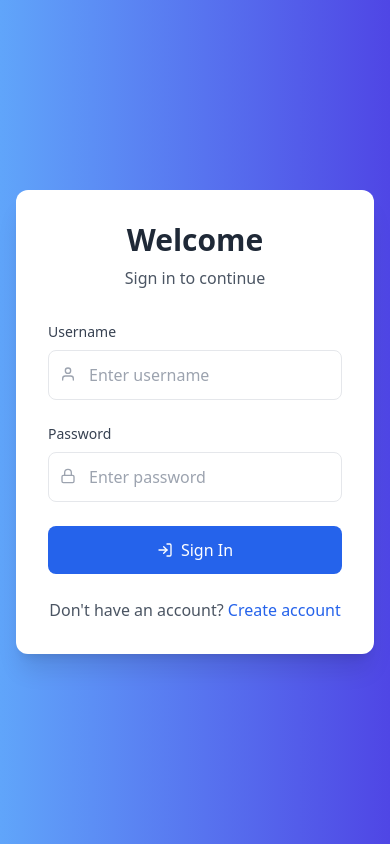
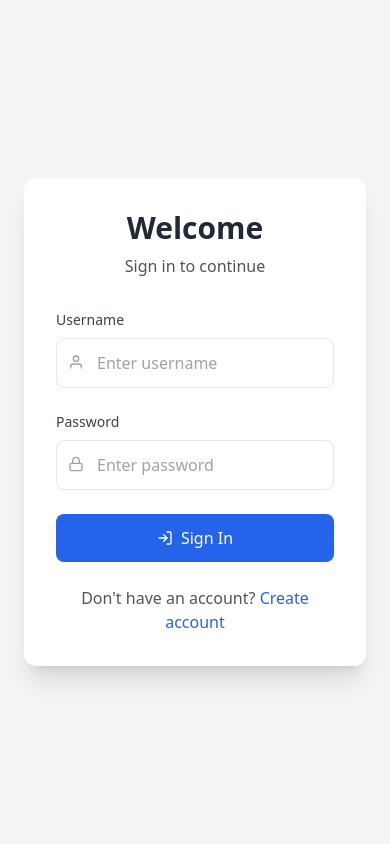
Before and after one commit to tanushaavinashmca25/mindscape, a React (Create React App) app in the folder frontend/: page /login in a window 390 px wide. Built offline with nearby package versions, Linux system fonts and the light colour scheme.

Commit message:
login update

```diff
--- a/frontend/src/components/Login.js
+++ b/frontend/src/components/Login.js
@@ -4,19 +4,18 @@ import { useNavigate, useLocation } from 'react-router-dom';
 import { FiUser, FiLock, FiLogIn } from 'react-icons/fi';
 import Message from './Message';
 
-const Login = ({ setAuthToken , setRole }) => {
+const Login = ({ setAuthToken, setRole }) => {
   const [username, setUsername] = useState('');
   const [password, setPassword] = useState('');
   const [error, setError] = useState('');
   const [successMessage, setSuccessMessage] = useState('');
+
   const navigate = useNavigate();
   const location = useLocation();
 
-  // check for success message in the navigation state
   useEffect(() => {
     if (location.state?.successMessage) {
       setSuccessMessage(location.state.successMessage);
-      // clear the nav state to avoid showing the message again on refresh
       navigate(location.pathname, { replace: true, state: {} });
     }
   }, [location, navigate]);
@@ -37,39 +36,56 @@ const handleLogin = async (e) => {
       setRole(res.data.role);
 
       navigate('/dashboard');
-
     } catch (err) {
       setError(err.response?.data?.error || 'Login failed');
     }
   };
 
+  return (
+    <div className="min-h-screen grid grid-cols-1 md:grid-cols-2">
 
-  return (
-    <div className="min-h-screen bg-gradient-to-r from-blue-400 to-indigo-600 flex items-center justify-center p-4">
+      {/* LEFT SIDE – IMAGE / ILLUSTRATION */}
+      <div className="hidden md:flex items-center justify-center bg-gradient-to-br from-purple-600 to-indigo-700 text-white p-10">
+        <div className="text-center max-w-md">
+          <img
+            src="https://images.unsplash.com/photo-1584697964403-8c5fbc0b82b3"
+            alt="Learning"
+            className="rounded-xl shadow-lg mb-8"
+          />
+          <h2 className="text-3xl font-bold mb-4">
+            Welcome to Mindscape
+          </h2>
+          <p className="text-lg opacity-90">
+            Learn. Grow. Explore your potential with us.
+          </p>
+        </div>
+      </div>
+
+      {/* RIGHT SIDE – LOGIN FORM */}
+      <div className="flex items-center justify-center bg-gray-100 p-6">
         <div className="bg-white rounded-xl shadow-xl p-8 w-full max-w-md">
+
           <div className="text-center mb-8">
-          <h1 className="text-3xl font-bold text-gray-800 mb-2 flex items-center justify-center">
+            <h1 className="text-3xl font-bold text-gray-800 mb-2">
               Welcome
             </h1>
             <p className="text-gray-600">Sign in to continue</p>
           </div>
 
-        {/* Success message (shown after registration) */}
           {successMessage && (
             <Message type="success" onClose={() => setSuccessMessage('')}>
               {successMessage}
             </Message>
           )}
 
-        {/* Error message (shown for login errors) */}
           {error && (
             <Message type="error" onClose={() => setError('')}>
               {error}
             </Message>
           )}
 
-        {/* Login Form */}
           <form onSubmit={handleLogin} className="space-y-6">
+
             <div>
               <label className="block text-sm font-medium text-gray-700 mb-2">
                 Username
@@ -79,7 +95,7 @@ const handleLogin = async (e) => {
                 <input
                   type="text"
                   placeholder="Enter username"
-                className="w-full pl-10 pr-4 py-3 border rounded-lg focus:ring-2 focus:ring-blue-500 focus:border-blue-500"
+                  className="w-full pl-10 pr-4 py-3 border rounded-lg focus:ring-2 focus:ring-blue-500"
                   value={username}
                   onChange={(e) => setUsername(e.target.value)}
                   required
@@ -96,7 +112,7 @@ const handleLogin = async (e) => {
                 <input
                   type="password"
                   placeholder="Enter password"
-                className="w-full pl-10 pr-4 py-3 border rounded-lg focus:ring-2 focus:ring-blue-500 focus:border-blue-500"
+                  className="w-full pl-10 pr-4 py-3 border rounded-lg focus:ring-2 focus:ring-blue-500"
                   value={password}
                   onChange={(e) => setPassword(e.target.value)}
                   required
@@ -106,7 +122,7 @@ const handleLogin = async (e) => {
 
             <button
               type="submit"
-            className="w-full bg-blue-600 text-white py-3 rounded-lg hover:bg-blue-700 transition-colors flex items-center justify-center"
+              className="w-full bg-blue-600 text-white py-3 rounded-lg hover:bg-blue-700 transition flex items-center justify-center"
             >
               <FiLogIn className="mr-2" />
               Sign In
@@ -114,11 +130,16 @@ const handleLogin = async (e) => {
 
             <p className="text-center text-gray-600 mt-6">
               Don't have an account?{' '}
-            <a href="/register" className="text-blue-600 hover:text-blue-700 font-medium">
+              <a
+                href="/register"
+                className="text-blue-600 hover:text-blue-700 font-medium"
+              >
                 Create account
               </a>
             </p>
+
           </form>
+        </div>
       </div>
     </div>
   );
```
Lines whose indentation alone changed are shown as unchanged.
